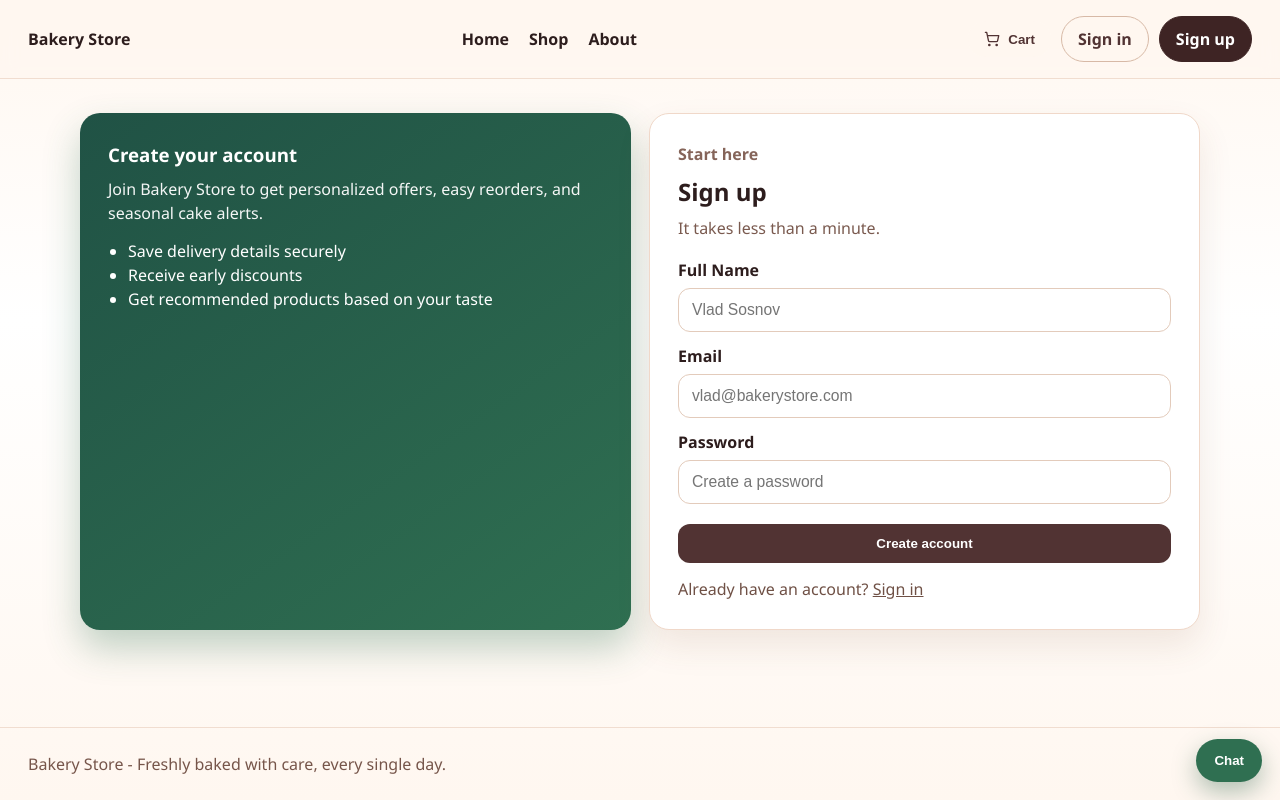
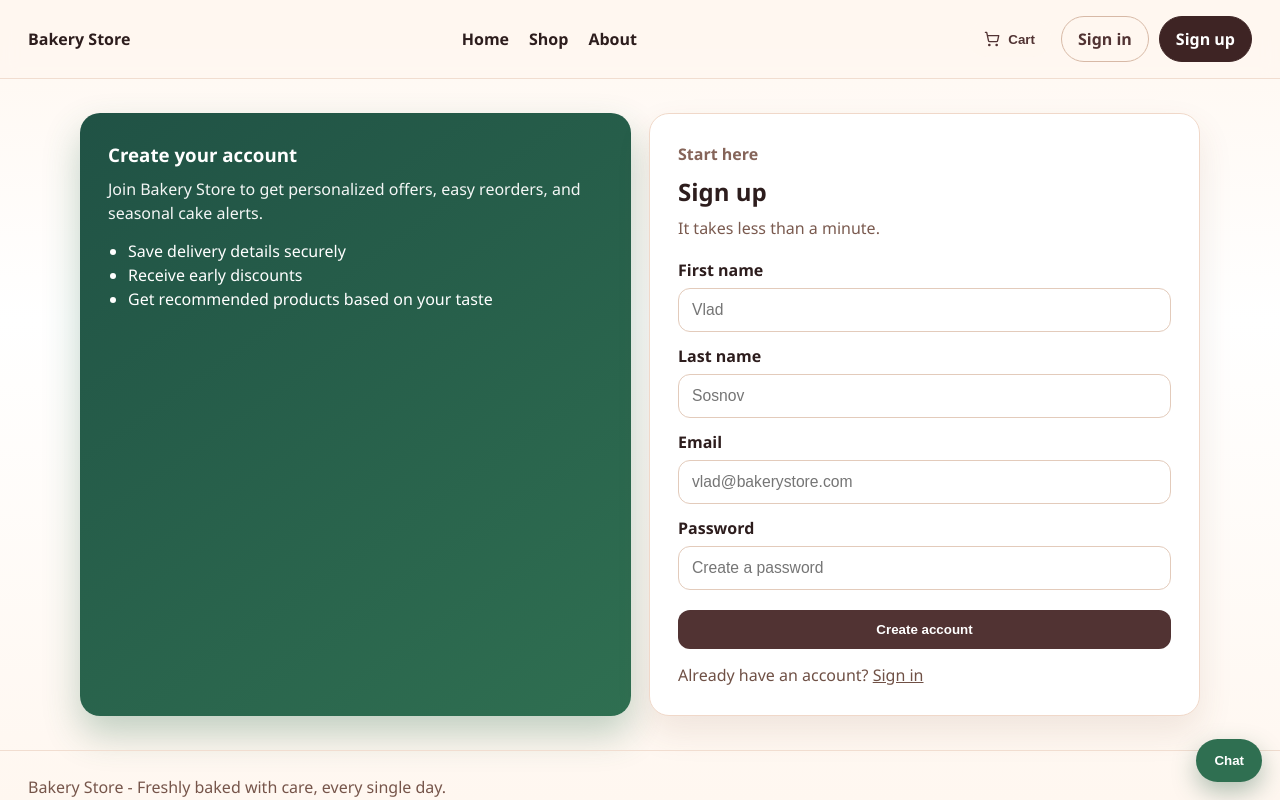
Before and after one commit to vladsosnov/bakery-store, a React (Vite) app in the folder frontend/: page /sign-up in a window 1280 px wide. Built offline with nearby package versions, Linux system fonts and the light colour scheme.

Commit message:
Integrate registration to UI

```diff
--- a/frontend/src/components/pages/SignUpPage.tsx
+++ b/frontend/src/components/pages/SignUpPage.tsx
@@ -1,10 +1,51 @@
-import type { FC } from 'react';
+import axios from 'axios';
+import { useState, type FC, type SyntheticEvent } from 'react';
 import { Link } from 'react-router-dom';
 
 import { ROUTES } from '@src/app/routes';
+import { registerUser } from '@src/services/auth-api';
 import * as S from './SignUpPage.styles';
 
 export const SignUpPage: FC = () => {
+  const [firstName, setFirstName] = useState('');
+  const [lastName, setLastName] = useState('');
+  const [email, setEmail] = useState('');
+  const [password, setPassword] = useState('');
+  const [isSubmitting, setIsSubmitting] = useState(false);
+  const [statusMessage, setStatusMessage] = useState<string | null>(null);
+  const [hasError, setHasError] = useState(false);
+
+  const handleSubmit = async (event: SyntheticEvent<HTMLFormElement>) => {
+    event.preventDefault();
+    setIsSubmitting(true);
+    setStatusMessage(null);
+    setHasError(false);
+
+    try {
+      const response = await registerUser({
+        firstName,
+        lastName,
+        email,
+        password
+      });
+
+      setStatusMessage(
+        `Account created for ${response.data.firstName} ${response.data.lastName}. You can sign in now.`
+      );
+      setPassword('');
+    } catch (error) {
+      if (axios.isAxiosError<{ error?: string }>(error)) {
+        setStatusMessage(error.response?.data?.error ?? 'Failed to create account. Please try again.');
+      } else {
+        setStatusMessage('Failed to create account. Please try again.');
+      }
+
+      setHasError(true);
+    } finally {
+      setIsSubmitting(false);
+    }
+  };
+
   return (
     <S.Section>
       <S.AccentPanel>
@@ -24,24 +65,62 @@ export const SignUpPage: FC = () => {
         <S.Title>Sign up</S.Title>
         <S.Subtitle>It takes less than a minute.</S.Subtitle>
 
-        <S.Form>
+        <S.Form onSubmit={handleSubmit}>
           <S.Label>
-            Full Name
-            <S.Input type="text" placeholder="Vlad Sosnov" />
+            First name
+            <S.Input
+              type="text"
+              placeholder="Vlad"
+              value={firstName}
+              onChange={(event) => setFirstName(event.target.value)}
+              required
+            />
+          </S.Label>
+
+          <S.Label>
+            Last name
+            <S.Input
+              type="text"
+              placeholder="Sosnov"
+              value={lastName}
+              onChange={(event) => setLastName(event.target.value)}
+              required
+            />
           </S.Label>
 
           <S.Label>
             Email
-            <S.Input type="email" placeholder="vlad@bakerystore.com" />
+            <S.Input
+              type="email"
+              placeholder="vlad@bakerystore.com"
+              value={email}
+              onChange={(event) => setEmail(event.target.value)}
+              required
+            />
           </S.Label>
 
           <S.Label>
             Password
-            <S.Input type="password" placeholder="Create a password" />
+            <S.Input
+              type="password"
+              placeholder="Create a password"
+              value={password}
+              onChange={(event) => setPassword(event.target.value)}
+              minLength={8}
+              required
+            />
           </S.Label>
 
-          <S.SubmitButton type="submit">Create account</S.SubmitButton>
+          <S.SubmitButton type="submit" disabled={isSubmitting}>
+            {isSubmitting ? 'Creating account...' : 'Create account'}
+          </S.SubmitButton>
         </S.Form>
+
+        {statusMessage ? (
+          <S.FooterText role={hasError ? 'alert' : 'status'} style={{ color: hasError ? '#b42318' : undefined }}>
+            {statusMessage}
+          </S.FooterText>
+        ) : null}
 
         <S.FooterText>
           Already have an account? <Link to={ROUTES.signIn}>Sign in</Link>
--- /dev/null
+++ b/frontend/src/services/auth-api.ts
@@ -0,0 +1,30 @@
+import axios from 'axios';
+
+const apiClient = axios.create({
+  headers: {
+    'Content-Type': 'application/json'
+  }
+});
+
+type RegisterRequest = {
+  firstName: string;
+  lastName: string;
+  email: string;
+  password: string;
+};
+
+type RegisterResponse = {
+  data: {
+    id: string;
+    firstName: string;
+    lastName: string;
+    email: string;
+    role: 'customer' | 'moderator' | 'admin';
+  };
+};
+
+export const registerUser = async (payload: RegisterRequest) => {
+  const response = await apiClient.post<RegisterResponse>('/api/auth/register', payload);
+
+  return response.data;
+};
--- a/frontend/vite.config.ts
+++ b/frontend/vite.config.ts
@@ -4,6 +4,11 @@ import { fileURLToPath, URL } from 'node:url';
 
 export default defineConfig({
   plugins: [react()],
+  server: {
+    proxy: {
+      '/api': 'http://localhost:4000'
+    }
+  },
   resolve: {
     alias: {
       '@src': fileURLToPath(new URL('./src', import.meta.url))
```
Also changed, not shown: 1 other file (tests, documents, lock files or other folders).
